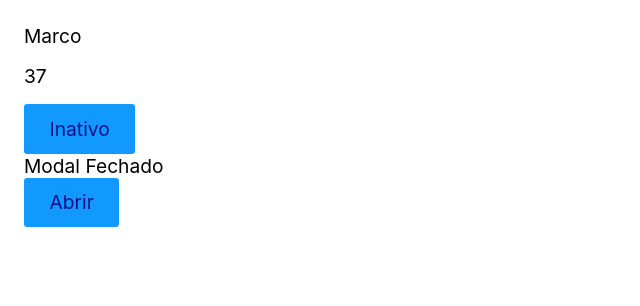
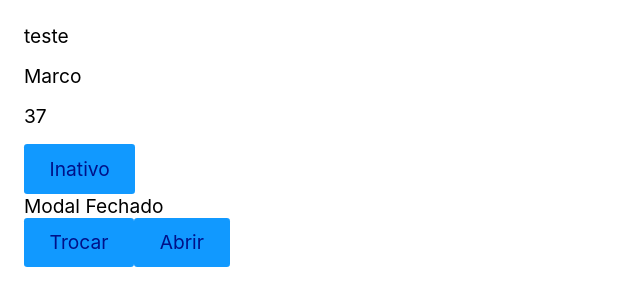
Before and after one commit to marcopla/dogs, a React (Create React App) app in the folder react-app/: page / in a window 1280 px wide. Shown: the top 306 px of the page, without its empty margins (0-640 px from the left). Built offline with nearby package versions, Linux system fonts and the light colour scheme.

Commit message:
starting useState2

```diff
--- a/react-app/src/App.js
+++ b/react-app/src/App.js
@@ -6,21 +6,26 @@ const App = () => {
   const [ativo, setAtivo] = React.useState(false);
   const [dados, setDados] = React.useState({ nome: 'Marco', idade: '37' });
   const [modal, setModal] = React.useState(false);
+  const [items, setItems] = React.useState('teste');
 
   function handleClick() {
     setAtivo(!ativo);
     setDados({ ...dados, faculdade: 'Possui Faculdade' });
   }
-
+  function trocarParaOutro() {
+    setItems('Outro');
+  }
   // ativo = !ativo;
   // console.log(ativo);
 
   return (
     <div>
+      <p>{items}</p>
       <p>{dados.nome}</p>
       <p>{dados.idade}</p>
       <button onClick={handleClick}>{ativo ? 'Ativo' : 'Inativo'}</button>
       <div> {modal ? 'Modal Aberto' : 'Modal Fechado'}</div>
+      <button onClick={trocarParaOutro}>Trocar</button>
       <ButtonModal setModal={setModal} />
       <Modal modal={modal} setModal={setModal} />
     </div>
```
